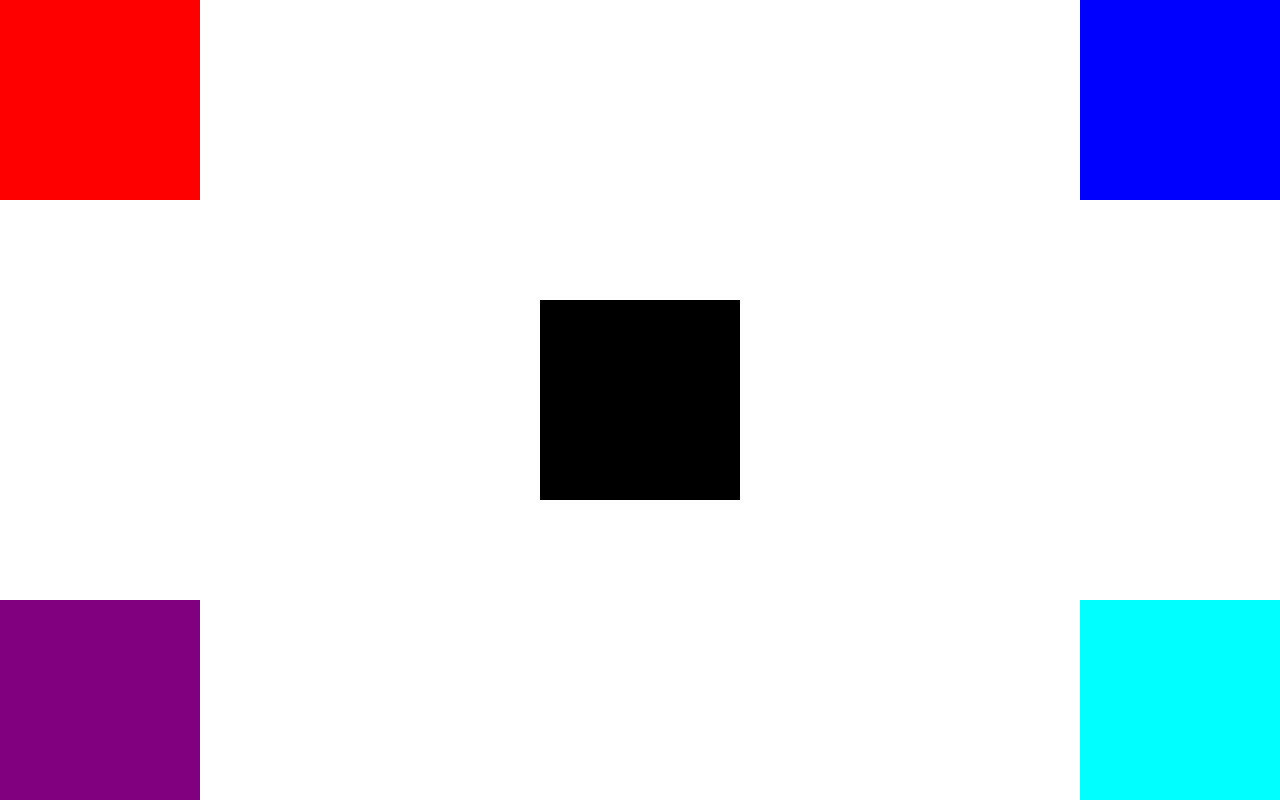
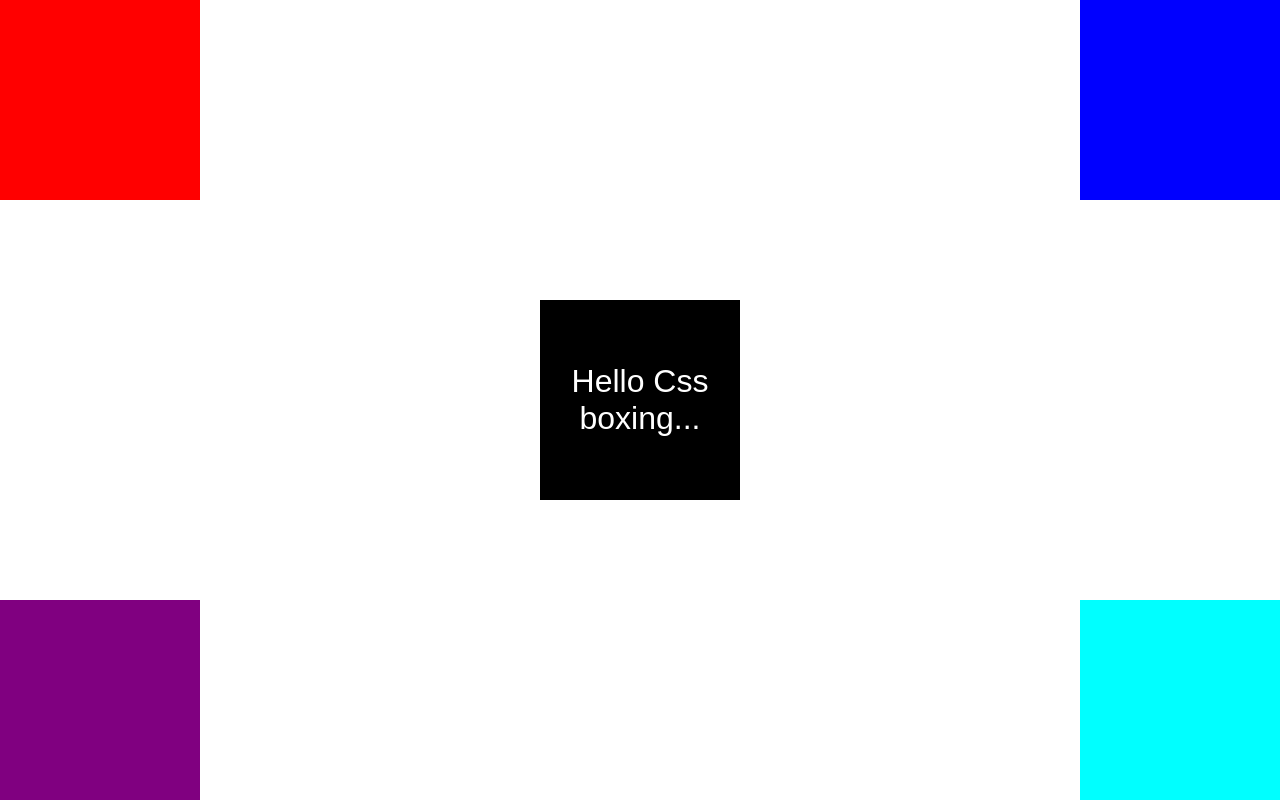
Before and after one commit to microsoftreact/new-project, a plain HTML site: page index.html in a window 1280 px wide. Drawn offline with Linux system fonts and the light colour scheme.

Commit message:
loyihada yangi o'zgarish hosil bo'ldi

```diff
--- a/css/style.css
+++ b/css/style.css
@@ -49,4 +49,14 @@
     width: 200px;
     height: 200px;
     background-color: black;
+    display: flex;
+    align-items: center;
+    justify-content: center;
 }
+
+.box-five h1 {
+    font-family: sans-serif;
+    font-weight: 500;
+    color: white;
+    text-align: center;
+}
--- a/index.html
+++ b/index.html
@@ -15,7 +15,9 @@
         <div class="box-three"></div>
         <div class="box-four"></div>
         <div class="five">
-            <div class="box-five"></div>
+            <div class="box-five">
+                <h1>Hello Css boxing...</h1>
+            </div>
         </div>
     </div>
 </body>
```
